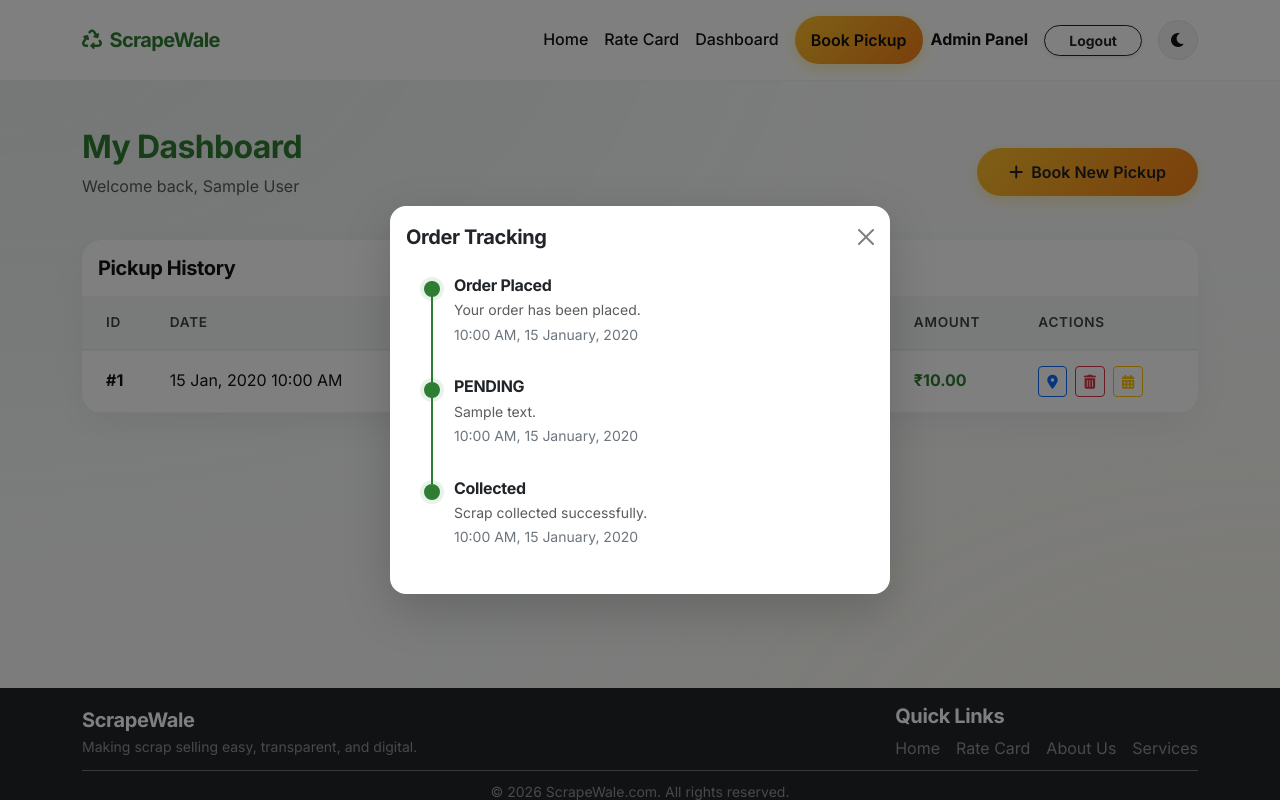
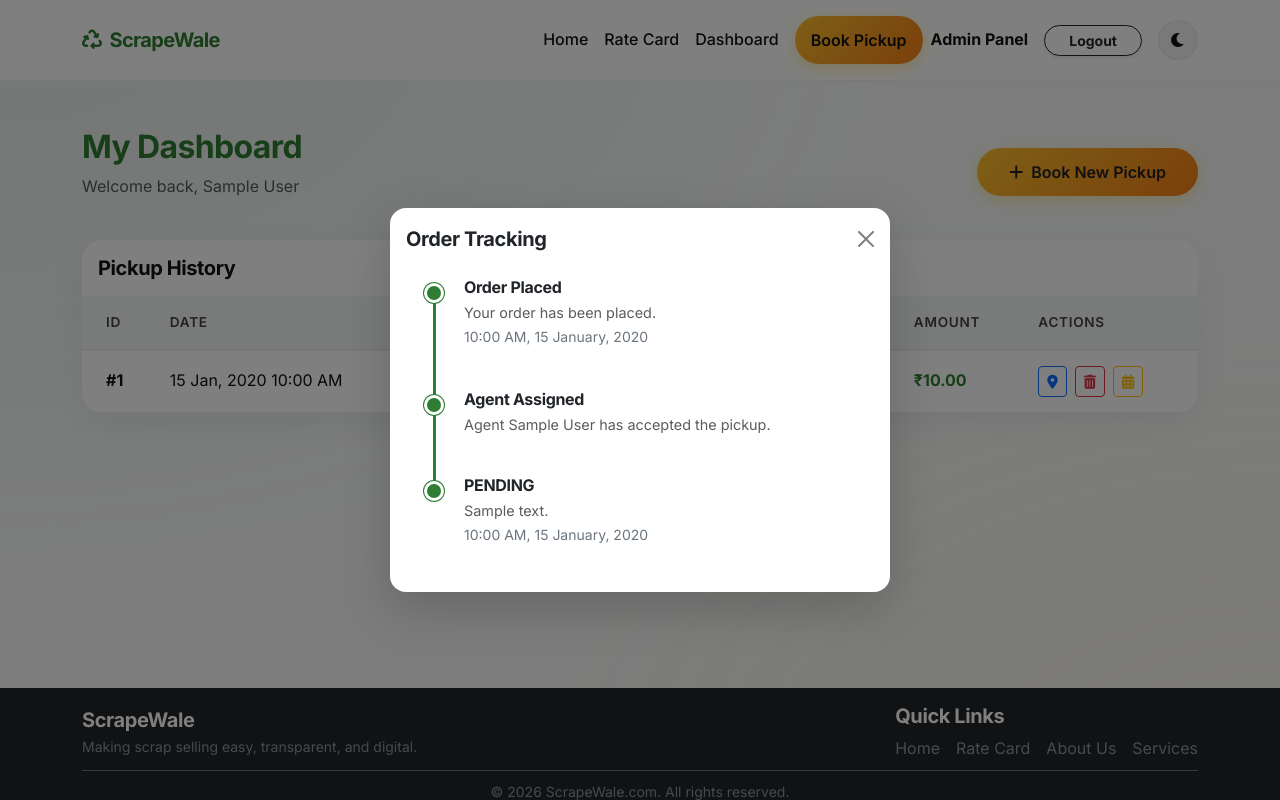
Before and after one commit to sheevisvnerds-ui/sheevisaxena, a Django app: page /dashboard/ in a window 1280 px wide, after a click on "Track Order". Run offline with Django 4.2, Linux system fonts and the light colour scheme; a user stored in the database is signed in; tables that the repository leaves empty hold one stand-in row (values such as "Sample post").

Commit message:
order_tracking

```diff
--- a/core/views.py
+++ b/core/views.py
@@ -99,6 +99,15 @@ class AgentAcceptPickupView(LoginRequiredMixin, View):
             pickup.agent = request.user
             pickup.status = PickupRequest.Status.ASSIGNED
             pickup.save()
+
+            # Log the assignment
+            PickupStatusUpdate.objects.create(
+                pickup=pickup,
+                status="Agent Assigned",
+                location="System",
+                description=f"Agent {request.user.name or request.user.username} has accepted the pickup."
+            )
+
             messages.success(request, f"Pickup #{pickup.id} accepted successfully!")
         else:
             messages.error(request, "This pickup is no longer available.")
--- a/templates/core/dashboard.html
+++ b/templates/core/dashboard.html
@@ -132,8 +132,9 @@
 
     .timeline-item {
         position: relative;
-        padding-left: 30px;
-        padding-bottom: 30px;
+        padding-left: 40px;
+        /* Increased padding for better spacing */
+        padding-bottom: 40px;
     }
 
     .timeline-item:last-child {
@@ -144,41 +145,54 @@
     .timeline-item::before {
         content: '';
         position: absolute;
-        left: 7px;
-        top: 5px;
-        bottom: -5px;
-        width: 2px;
-        background-color: #e9ecef;
+        left: 9px;
+        /* Centered with marker */
+        top: 8px;
+        bottom: -8px;
+        /* Connect to next item */
+        width: 3px;
+        /* Thicker line */
+        background-color: #2e7d32;
+        /* Green line for active items by default in this design */
     }
 
     .timeline-item:last-child::before {
         display: none;
     }
 
-    /* Active State (Green) */
-    .timeline-item.active::before {
-        background-color: #2e7d32;
-    }
-
+    /* Marker (Dot) */
     .timeline-marker {
         position: absolute;
         left: 0;
         top: 5px;
-        width: 16px;
-        height: 16px;
+        width: 20px;
+        /* Larger dot */
+        height: 20px;
         border-radius: 50%;
-        background-color: #e9ecef;
+        background-color: #2e7d32;
+        /* Solid Green */
+        border: 3px solid #fff;
+        /* White border for 'cutout' effect if on colored bg, or just to sizing */
+        box-shadow: 0 0 0 1px #2e7d32;
+        /* Outer green ring */
         z-index: 1;
     }
 
-    .timeline-item.active .timeline-marker {
-        background-color: #2e7d32;
-        box-shadow: 0 0 0 4px rgba(46, 125, 50, 0.1);
+    /* Content styling */
+    .timeline-content h6 {
+        font-size: 1rem;
+        margin-bottom: 0.2rem;
     }
 
+    .timeline-content p {
+        font-size: 0.9rem;
+        margin-bottom: 0.2rem;
+    }
+
+    /* Cancelled State */
     .timeline-item .timeline-marker.bg-danger {
         background-color: #dc3545;
-        box-shadow: 0 0 0 4px rgba(220, 53, 69, 0.1);
+        box-shadow: 0 0 0 1px #dc3545;
     }
 </style>
 
@@ -206,9 +220,35 @@
                         </div>
                     </div>
 
-                    <!-- Dynamic Updates -->
+                    <!-- Step 2: Agent Assigned (Check if agent exists OR status is beyond pending) -->
+                    {% if pickup.agent or pickup.status == 'ASSIGNED' or pickup.status == 'COLLECTED' %}
+                    <div class="timeline-item active">
+                        <div class="timeline-marker"></div>
+                        <div class="timeline-content">
+                            <h6 class="fw-bold text-dark mb-1">Agent Assigned</h6>
+                            {% if pickup.agent %}
+                            <p class="text-muted small mb-0">Agent {{ pickup.agent.name|default:pickup.agent.username }}
+                                has accepted the pickup.</p>
+                            {% else %}
+                            <p class="text-muted small mb-0">A pickup agent has been assigned.</p>
+                            {% endif %}
+
+                            <!-- Attempt to find the specific assignment timestamp -->
+                            {% with assignment_update=pickup.status_updates.all|dictsort:"timestamp"|first %}
+                            <!-- In a real scenario we'd filter for 'Agent Assigned' status, but for now we fallback to created_at if not found or just hide time -->
+                            <small class="text-secondary">
+                                {% if pickup.status == 'ASSIGNED' %}
+                                {{ pickup.updated_at|date:"h:i A, d F, Y" }}
+                                {% endif %}
+                            </small>
+                            {% endwith %}
+                        </div>
+                    </div>
+                    {% endif %}
+
+                    <!-- Dynamic Updates (exclude 'Agent Assigned' if we just hardcoded it above to avoid dupes) -->
                     {% for update in pickup.status_updates.all|dictsort:"timestamp" %}
-                    {% if update.status != "Order Placed" %}
+                    {% if update.status != "Order Placed" and update.status != "Agent Assigned" %}
                     <div class="timeline-item active">
                         <div class="timeline-marker"></div>
                         <div class="timeline-content">
@@ -221,7 +261,7 @@
                     {% endfor %}
 
                     <!-- Final Step: Collected/Cancelled -->
-                    {% if pickup.status == 'COLLECTED' or pickup.actual_weight %}
+                    {% if pickup.status == 'COLLECTED' %}
                     <div class="timeline-item active">
                         <div class="timeline-marker"></div>
                         <div class="timeline-content">
```
Also changed, not shown: create_pickup_test.py (added, +36 -0 lines).
